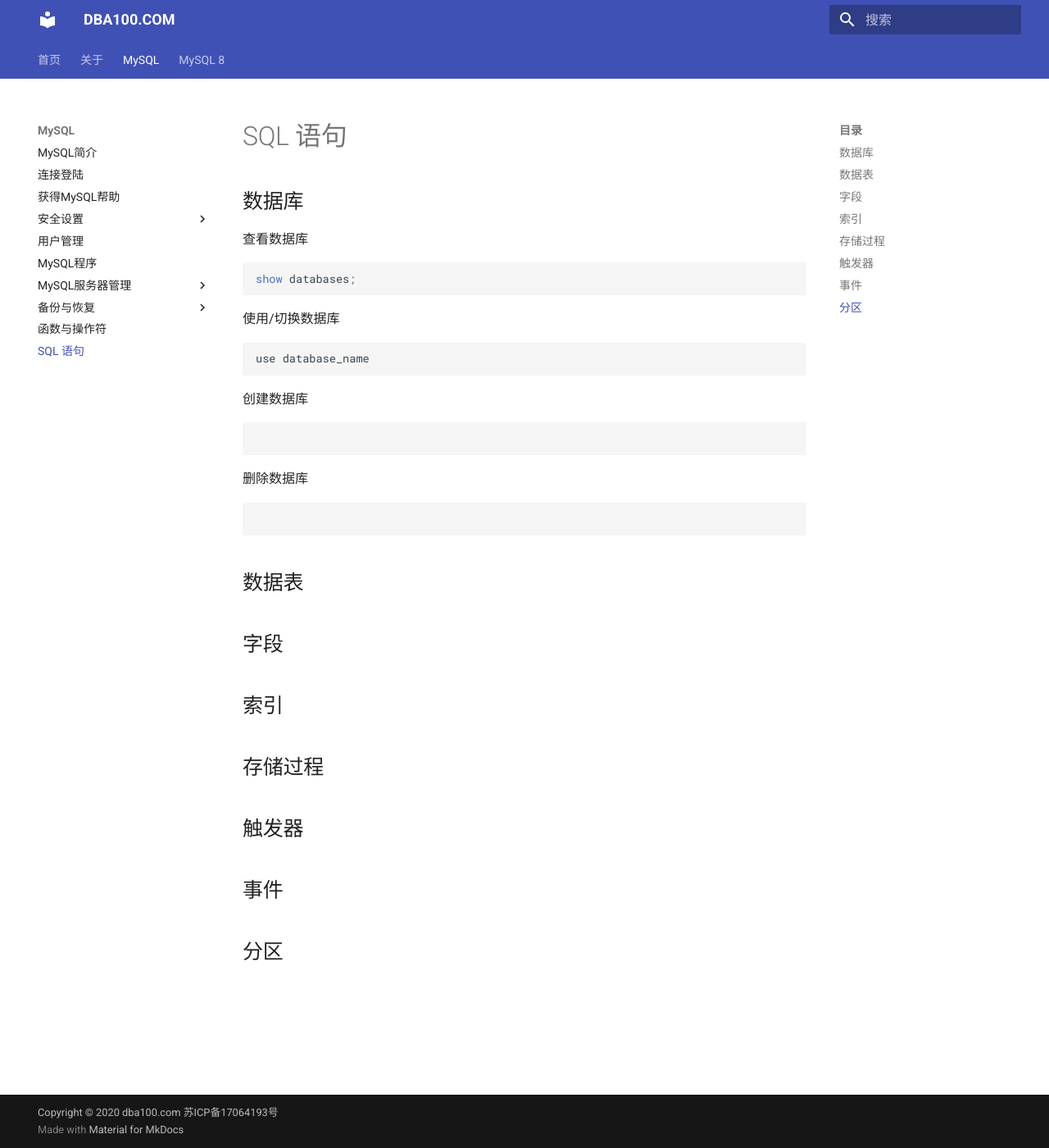
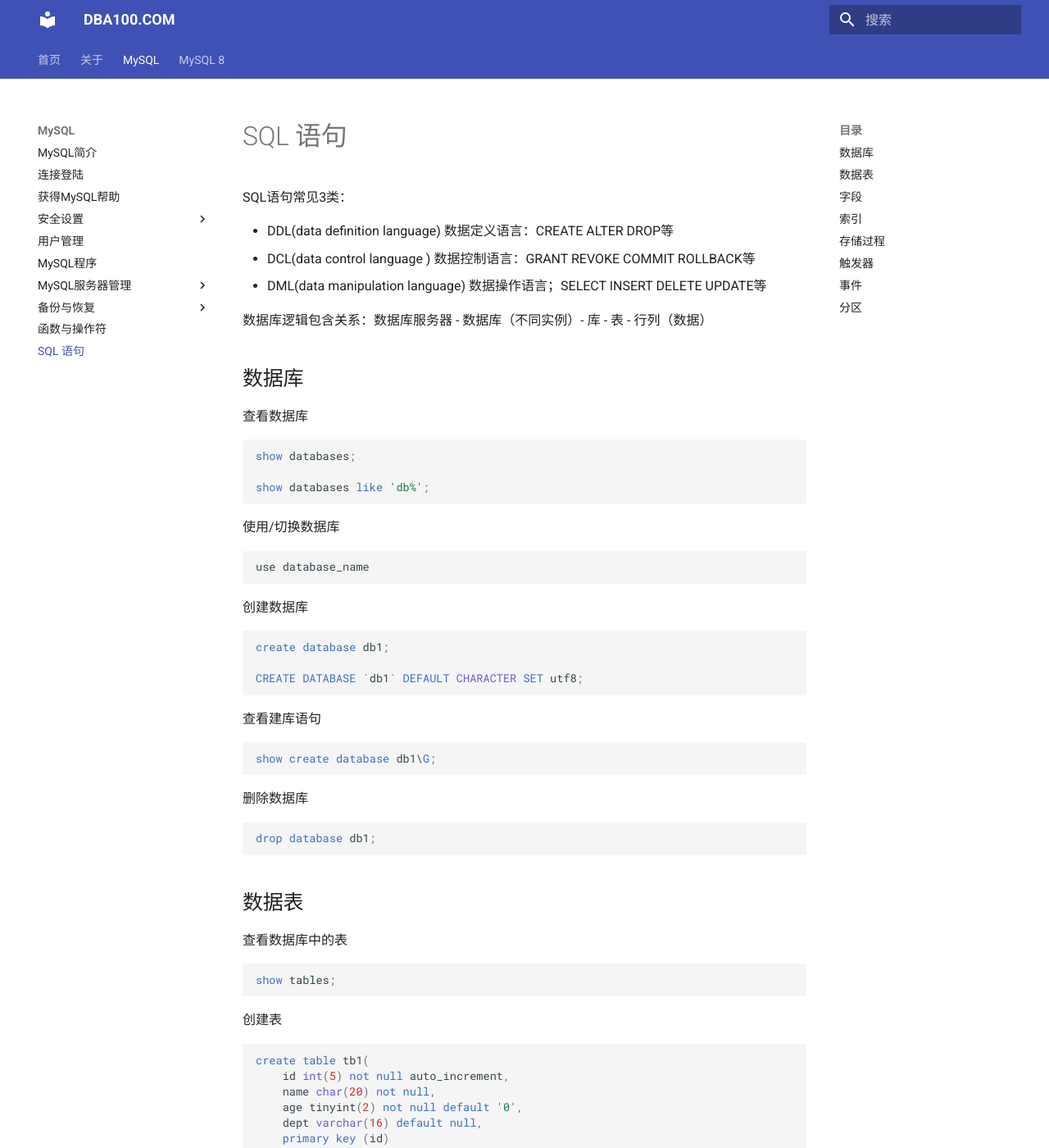
Before and after one commit to duliang123/dba100, an MkDocs documentation site: the page built from docs/mysql/sql.md, in a window 1280 px wide and 1400 px high. Shown: the whole window at 82% size. Built offline with MkDocs 1.6.1 and Material for MkDocs 9.7.7, drawn with Linux system fonts in a browser that asks for light colours; some of the changed text lies outside the part shown.

Commit message:
Update sql.md

````diff
--- a/docs/mysql/sql.md
+++ b/docs/mysql/sql.md
@@ -1,4 +1,12 @@
 # SQL 语句
+
+SQL语句常见3类：
+
+* DDL(data definition language) 数据定义语言：CREATE ALTER DROP等
+* DCL(data control language   ) 数据控制语言：GRANT REVOKE COMMIT ROLLBACK等
+* DML(data manipulation language) 数据操作语言；SELECT INSERT DELETE UPDATE等
+
+数据库逻辑包含关系：数据库服务器 - 数据库（不同实例）- 库 - 表 - 行列（数据）
 
 ## 数据库
 
@@ -6,6 +14,8 @@
 
 ```sql
 show databases;
+
+show databases like 'db%';
 ```
 
 使用/切换数据库
@@ -17,15 +27,50 @@ use database_name
 创建数据库
 
 ```sql
+create database db1;
+
+CREATE DATABASE `db1` DEFAULT CHARACTER SET utf8;
+```
+
+查看建库语句
+
+```sql
+show create database db1\G;
 ```
 
 删除数据库
 
 ```sql
-
+drop database db1;
 ```
 
 ## 数据表
+
+查看数据库中的表
+
+```sql
+show tables;
+```
+
+创建表
+
+```sql
+create table tb1(
+    id int(5) not null auto_increment,
+    name char(20) not null,
+    age tinyint(2) not null default '0',
+    dept varchar(16) default null,
+    primary key (id)
+) engine=innodb default charset=utf8 collate=utf8_general_ci comment='表1';
+```
+
+查看表结构
+
+```
+show create table tb1\G;
+
+desc tb1;
+```
 
 ## 字段
 
````
